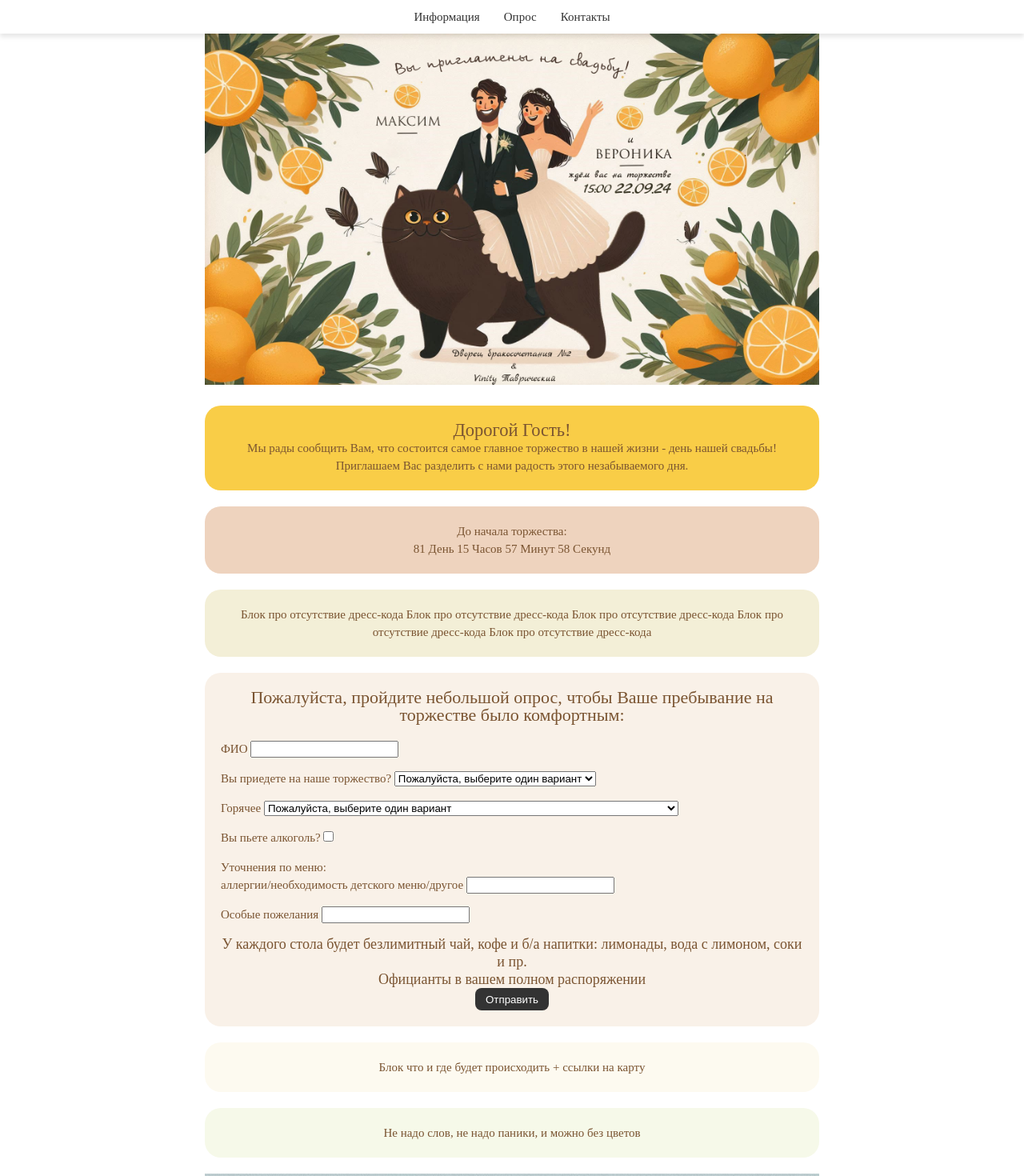
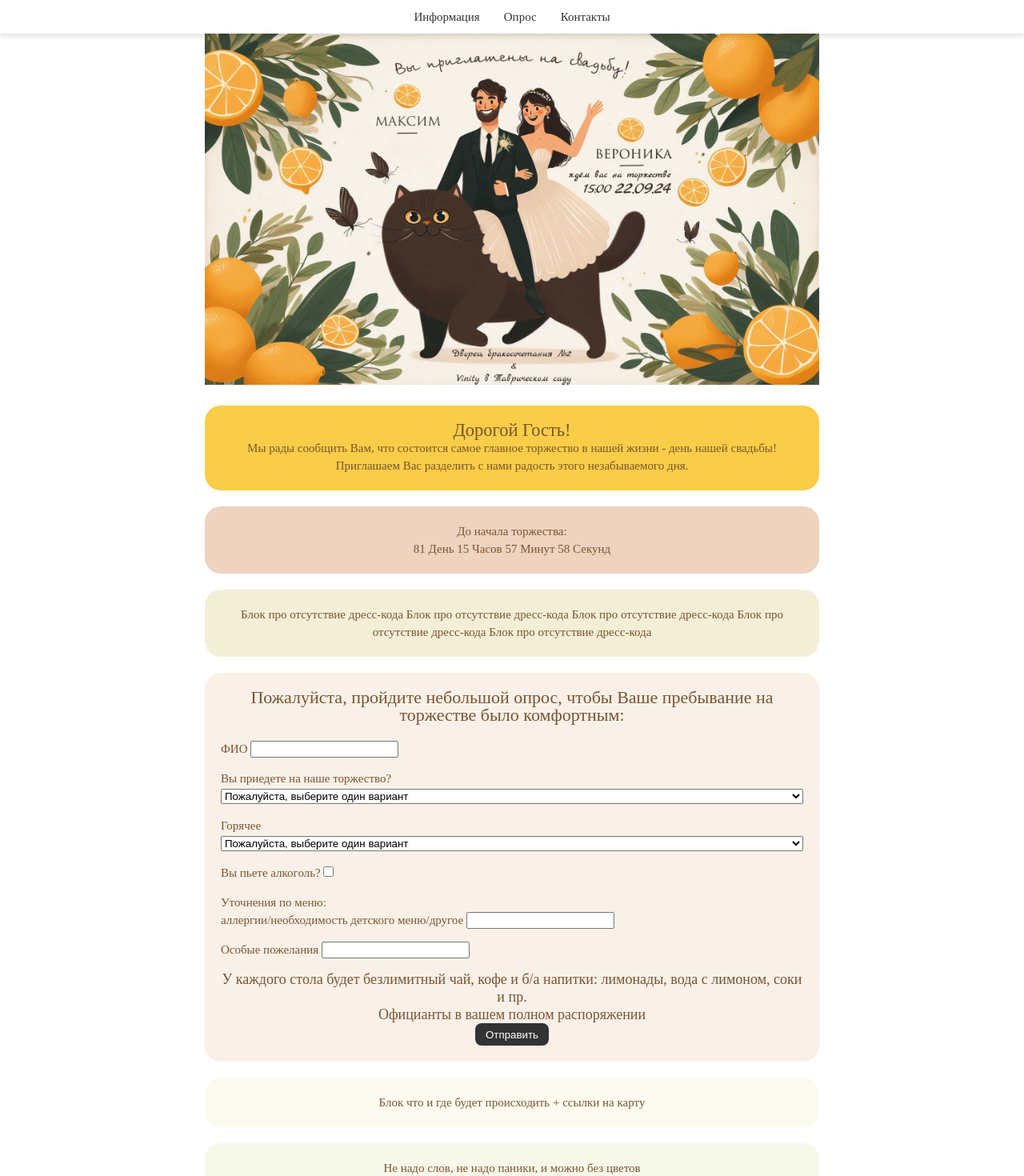
Before and after one commit to maxim-and-veronika/maxim-and-veronika.github.io, a Vue app: page / in a window 1280 px wide. Shown: the top 1470 px of the page at 80% size. Built offline with nearby package versions, Linux system fonts and the light colour scheme; a web font is replaced by a local one.

Commit message:
Изменения картинки + правки формы

```diff
--- a/src/components/RSVPForm.vue
+++ b/src/components/RSVPForm.vue
@@ -117,6 +117,10 @@
   border-radius: 20px;
   padding: 20px
 }
+form select {
+  width: 100%;
+  word-wrap: break-word;
+}
 form label {
   display: block;
   margin-bottom: 1em;
```
Also changed, not shown: src/assets/main.webp.
